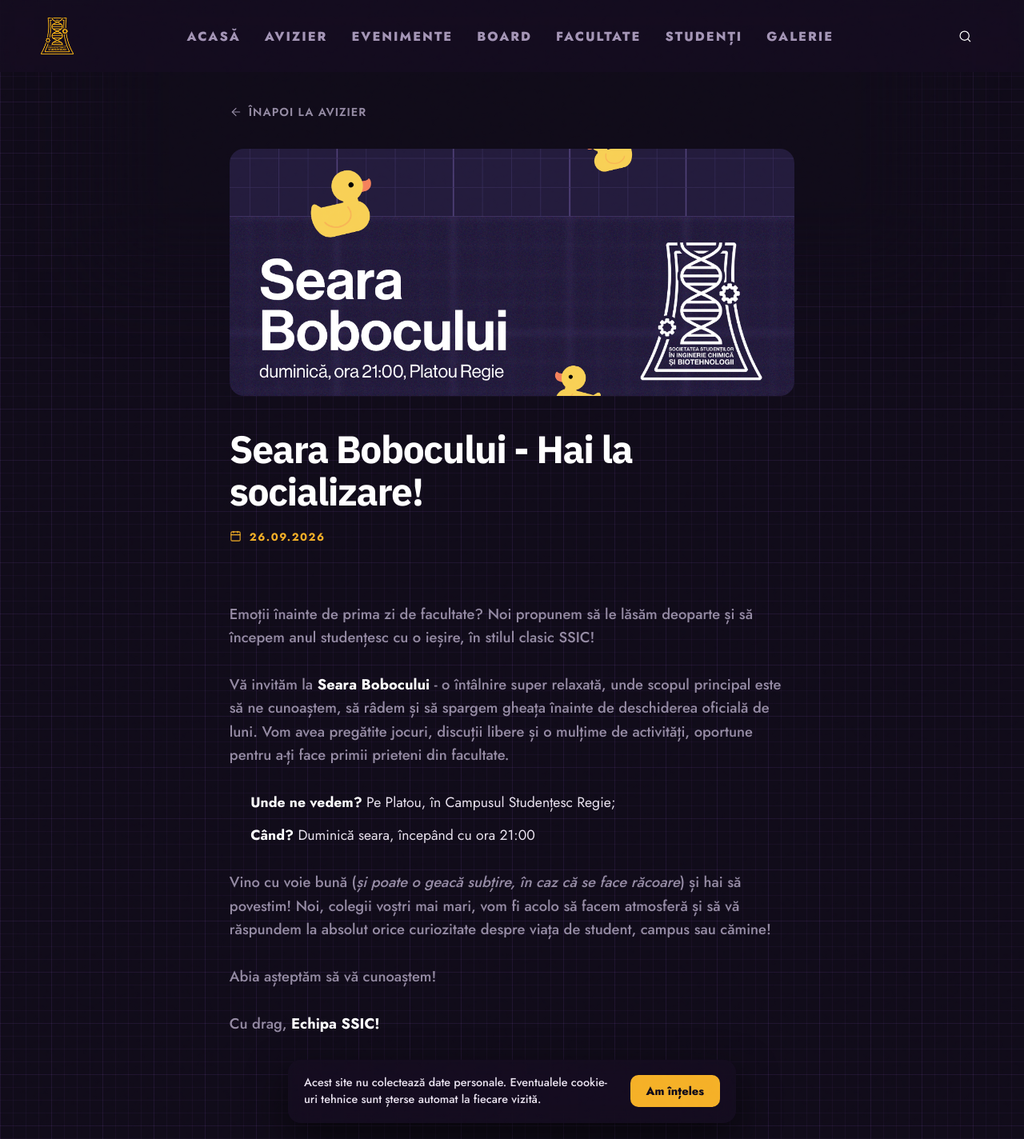
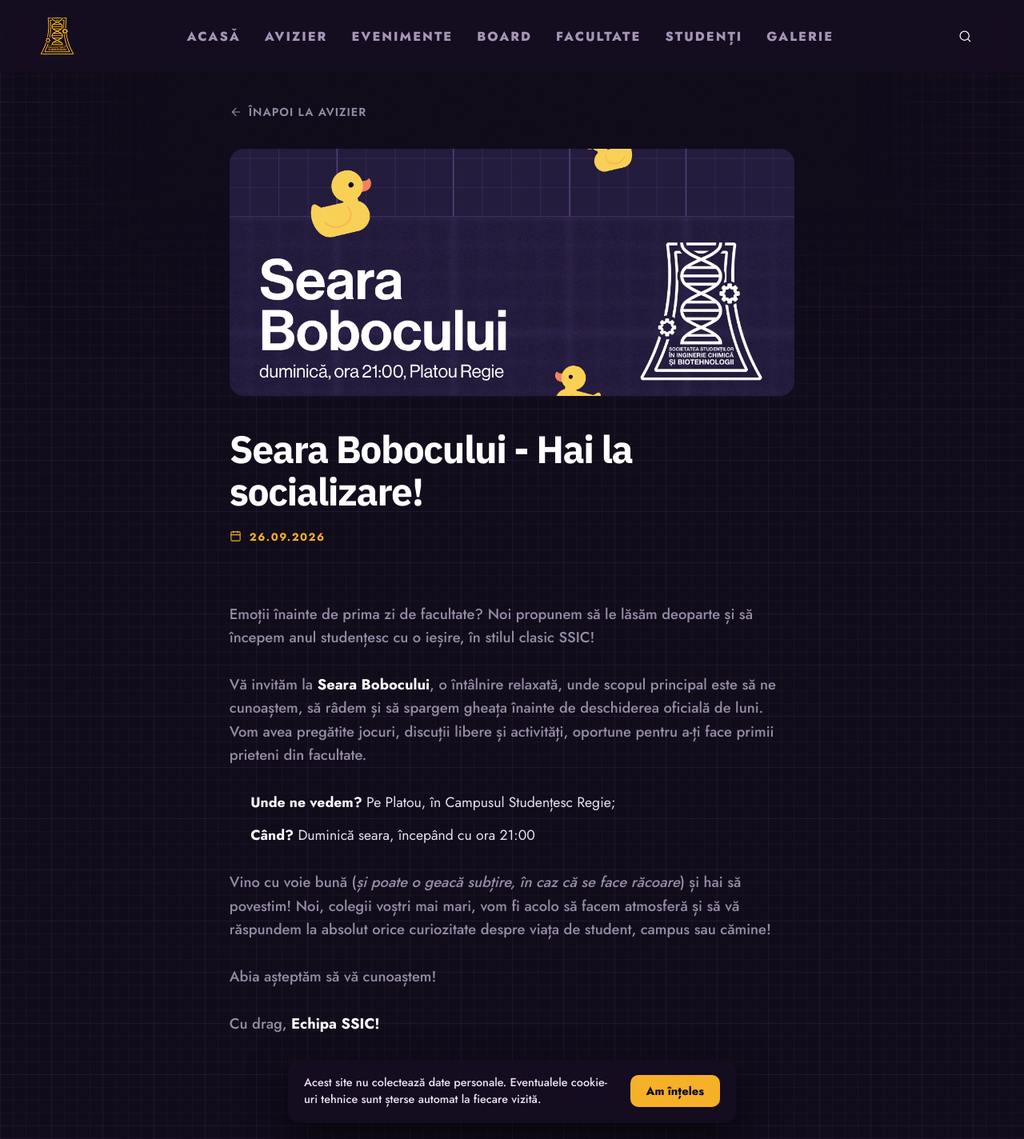
Before and after one commit to prssic/ssic, a Jekyll site: the page built from _avizier/seara-bobocului.md, in a window 1280 px wide. Shown: the whole page at 80% size. Built offline with Jekyll 4.4.1, drawn with Linux system fonts in a browser that asks for light colours; nearby versions of some CDN libraries; a script that is not in the unit is left out.

Commit message:
Update seara-bobocului.md

```diff
--- a/_avizier/seara-bobocului.md
+++ b/_avizier/seara-bobocului.md
@@ -11,7 +11,7 @@ layout: avizier-post
 ---
 Emoții înainte de prima zi de facultate? Noi propunem să le lăsăm deoparte și să începem anul studențesc cu o ieșire, în stilul clasic SSIC!
 
-Vă invităm la **Seara Bobocului** - o întâlnire super relaxată, unde scopul principal este să ne cunoaștem, să râdem și să spargem gheața înainte de deschiderea oficială de luni. Vom avea pregătite jocuri, discuții libere și o mulțime de activități, oportune pentru a-ți face primii prieteni din facultate.
+Vă invităm la **Seara Bobocului**, o întâlnire relaxată, unde scopul principal este să ne cunoaștem, să râdem și să spargem gheața înainte de deschiderea oficială de luni. Vom avea pregătite jocuri, discuții libere și activități, oportune pentru a-ți face primii prieteni din facultate.
 
 - **Unde ne vedem?** Pe Platou, în Campusul Studențesc Regie;
 - **Când?** Duminică seara, începând cu ora 21:00
```
